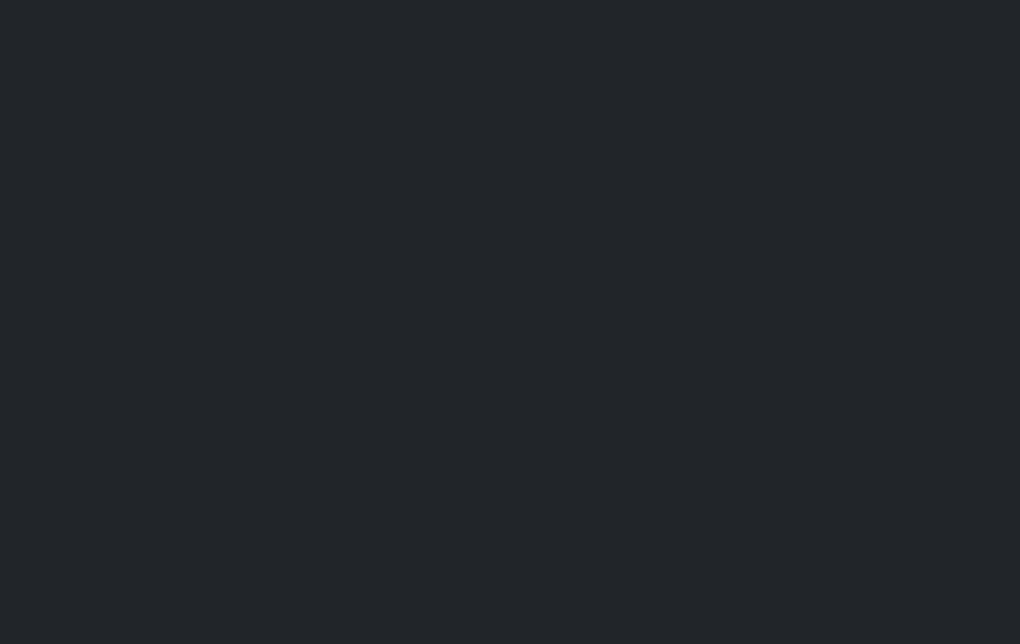
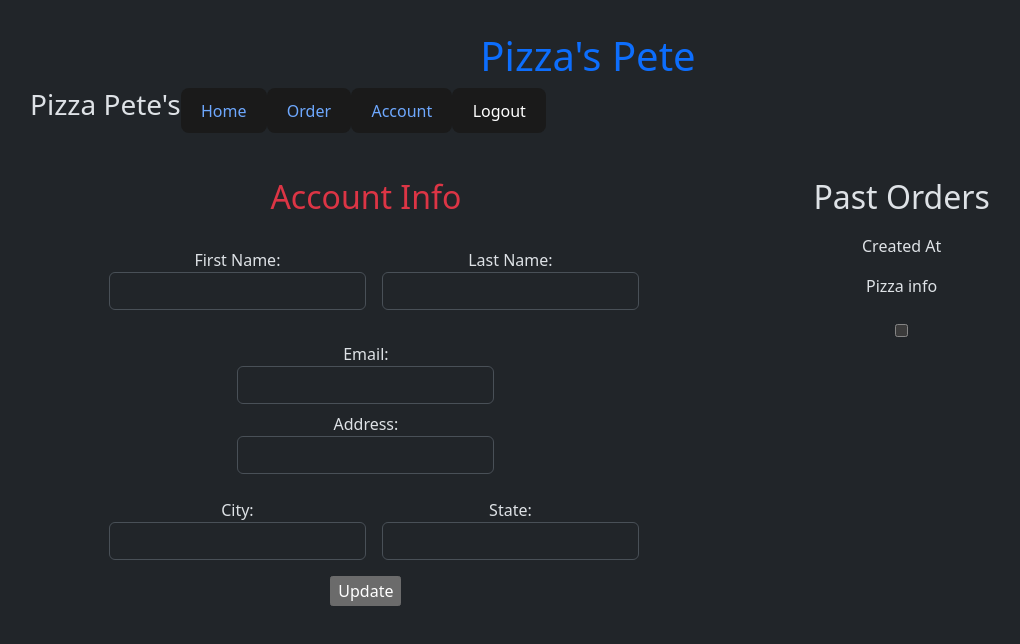
Before and after one commit to Zeraxle/Group_10_Group_Project, a React (Vite) app in the folder client/: page /user/account in a window 1280 px wide. Before the commit this address had no page. Shown: the top 644 px of the page, without its empty margins (52-1072 px from the left). Built offline with nearby package versions, Linux system fonts and the light colour scheme.

Commit message:
minor fixes

```diff
--- a/client/src/App.jsx
+++ b/client/src/App.jsx
@@ -14,6 +14,7 @@ function App() {
     <Route path='/login' element={<LoginForm/>}/>
     <Route path='/home' element={<QuickOptions/>}/>
     <Route path='/pizzaform' element={<PizzaForm/>}/>
+    <Route path='/user/account' element={<AccountInfo/>}/>
   </Routes>
   </>)
 }
--- a/client/src/components/AccountInfo.jsx
+++ b/client/src/components/AccountInfo.jsx
@@ -1,6 +1,11 @@
-import {useState} from 'react'
+import {useState, useEffect} from 'react'
 import {useNavigate, Link} from 'react-router-dom'
+import Nav from './Nav'
+
+
 export const AccountInfo = () => {
+
+
 
     const navigate = useNavigate()
     const [user, setUser] = useState({
@@ -61,6 +66,7 @@ export const AccountInfo = () => {
 
     <div className="container">
     <h1 className='text-center text-primary'>Pizza's Pete</h1>
+        <Nav/>
         <div className="account-box">
             <div className="card-body">
                 <h2 className='text-center text-danger'>Account Info</h2>
```
